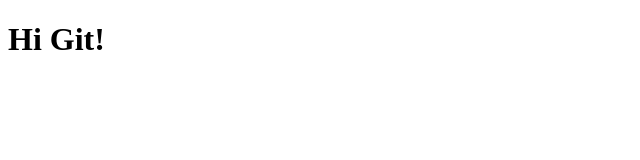
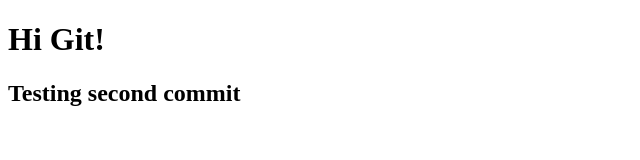
Before and after one commit to pyentrapragada/OracleTest, a plain HTML site: page index.html in a window 1280 px wide. Shown: the whole page, without its empty margins (0-640 px from the left). Drawn offline with Linux system fonts and the light colour scheme.

Commit message:
Second Commit

```diff
--- a/index.html
+++ b/index.html
@@ -6,5 +6,6 @@
 </head>
 <body>
 <h1>Hi Git!</h1>
+<h2>Testing second commit</h2>
 </body>
 </html>
```
